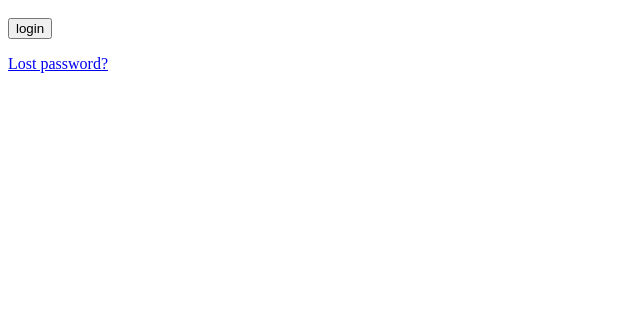
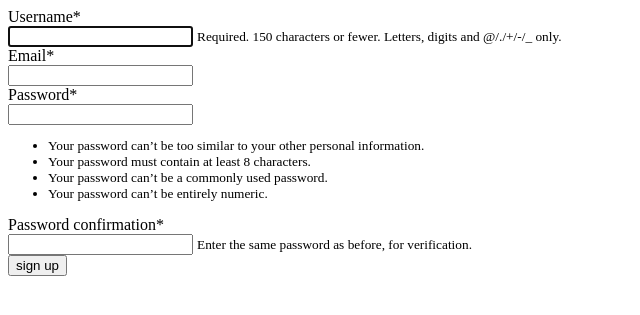
Before and after one commit to christinajjy/backend, a Django app: page /login/signup/ in a window 1280 px wide. Shown: the top 315 px of the page, without its empty margins (0-640 px from the left). Run offline with Django 4.2, Linux system fonts and the light colour scheme; some libraries are stand-ins or nearby versions.

Commit message:
done: sign up page

```diff
--- /dev/null
+++ b/authentication/forms.py
@@ -0,0 +1,9 @@
+from django import forms
+from django.contrib.auth.forms import UserCreationForm
+from django.contrib.auth.models import User
+
+class RegisterForm(UserCreationForm):
+    email = forms.EmailField()
+    class Meta:
+        model=User
+        fields =["username","email","password1","password2"]
--- a/authentication/templates/signup.html
+++ b/authentication/templates/signup.html
@@ -1,38 +1,12 @@
 {% extends "base.html" %}
-
+{% block title %}Create an account{% endblock %}
+{% load crispy_forms_tags %}
 {% block content %}
 
-{% if form.errors %}
-<p>Your username and password didn't match. Please try again.</p>
-{% endif %}
-
-{% if next %}
-    {% if user.is_authenticated %}
-    <p>Your account doesn't have access to this page. To proceed,
-    please login with an account that has access.</p>
-    {% else %}
-    <p>Please login to see this page.</p>
-    {% endif %}
-{% endif %}
-
-<form method="post" action="{% url 'login' %}">
-{% csrf_token %}
-<table>
-<tr>
-    <td>{{ form.username.label_tag }}</td>
-    <td>{{ form.username }}</td>
-</tr>
-<tr>
-    <td>{{ form.password.label_tag }}</td>
-    <td>{{ form.password }}</td>
-</tr>
-</table>
-
-<input type="submit" value="login">
-<input type="hidden" name="next" value="{{ next }}">
-</form>
-
-{# Assumes you set up the password_reset view in your URLconf #}
-<p><a href="{% url 'password_reset' %}">Lost password?</a></p>
+    <form method="POST" class="form-group">
+        {% csrf_token%}
+        {{form|crispy}}
+        <button type="submit" class="btn btn-success">sign up</button>
+    </form>
 
 {% endblock %}
--- a/authentication/urls.py
+++ b/authentication/urls.py
@@ -6,5 +6,5 @@
     path('login/', views.login_user, name="login"),
     path('home/',views.home,name="home"),
     path('login/signup/', views.signup, name="signup"),
-    path('login/signup/login', views.login_return, name="login_return"),
+
 ]
--- a/authentication/views.py
+++ b/authentication/views.py
@@ -1,6 +1,7 @@
 from django.shortcuts import render,redirect
 from django.contrib.auth import authenticate,login,logout
 from django.contrib import messages
+from .forms import RegisterForm
 from . import views
 
 # Create your views here.
@@ -21,8 +22,14 @@
         return render(request, 'login.html', {})
 
 
-def signup(request):
-    return render(request, 'signup.html', {})
+def signup(response):
+    if response.method=="POST":
+        form =RegisterForm(response.POST)
+        if form.is_valid():
+            form.save()
 
-def login_return(request):
-    return redirect ('login')
+        return redirect("/home")
+    else:
+        form=RegisterForm()
+
+    return render(response,"signup.html",{"form":form})
--- a/backend/settings.py
+++ b/backend/settings.py
@@ -40,6 +40,8 @@
     "authentication",
     "resources",
     "schedule",
+    "crispy_forms",
+    "crispy_bootstrap4",
 ]
 
 MIDDLEWARE = [
@@ -96,6 +98,8 @@
     {"NAME": "django.contrib.auth.password_validation.NumericPasswordValidator",},
 ]
 
+CRISPY_TEMPLATE_PACK="bootstrap4"
+
 
 # Internationalization
 # https://docs.djangoproject.com/en/4.2/topics/i18n/
```
Also changed, not shown: db.sqlite3.
